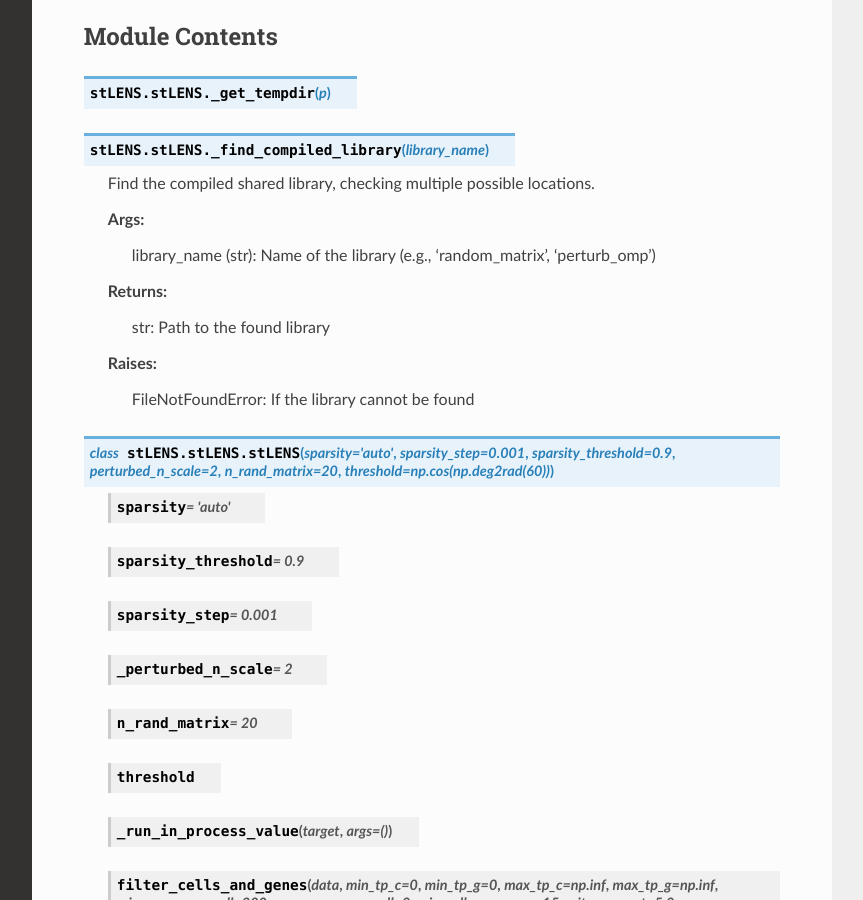
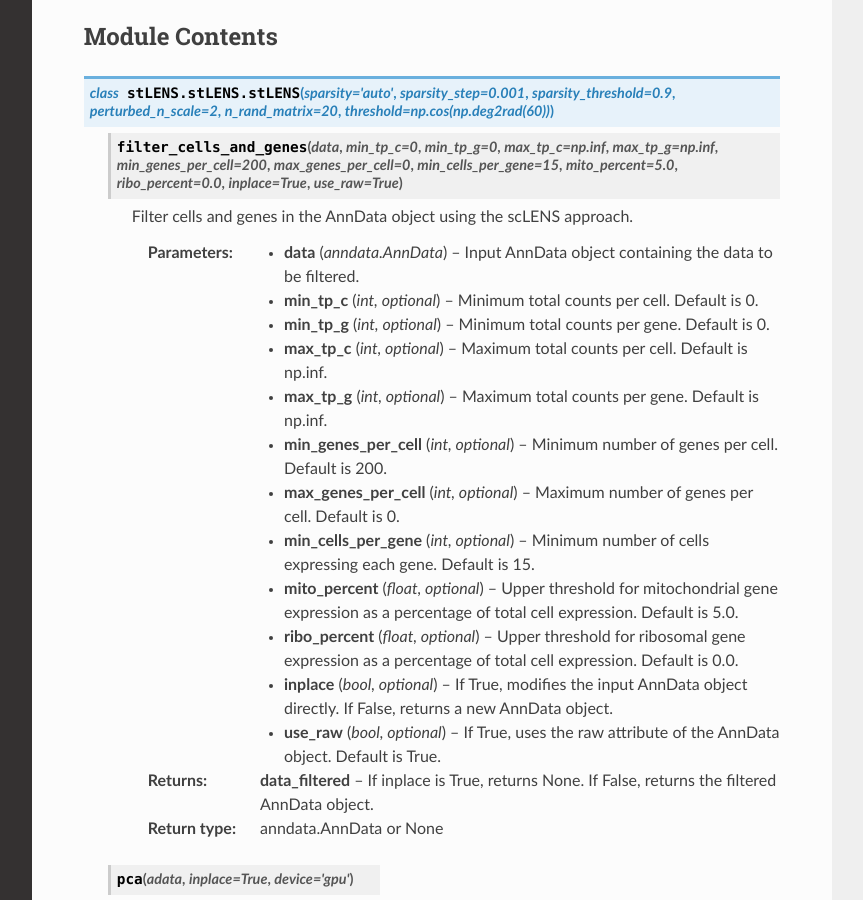
Before and after one commit to pnucolab/stLENS, a Sphinx documentation site: the page built from docs/source/autoapi/stLENS/stLENS/index.rst, in a window 1280 px wide and 1400 px high, cut to the strip 500-1400 px from the top of the window. Shown: the whole strip, without its empty margins (268-1131 px from the left). Built offline with Sphinx 7.4.7 and the Read the Docs theme 3.1.0, drawn with Linux system fonts in a browser that asks for light colours; pages that are not in the unit, such as notebooks, are missing from menus; some of the changed text lies outside the part shown.

Commit message:
docs: change list structure

```diff
--- a/docs/source/autoapi/stLENS/index.rst
+++ b/docs/source/autoapi/stLENS/index.rst
@@ -10,18 +10,7 @@ Submodules
 .. toctree::
    :maxdepth: 1
 
-   /autoapi/stLENS/PCA/index
-   /autoapi/stLENS/calc/index
    /autoapi/stLENS/stLENS/index
-
-
-Attributes
-----------
-
-.. autoapisummary::
-
-   stLENS.stLENS
-   stLENS.__version__
 
 
 Package Contents
--- a/docs/source/autoapi/stLENS/stLENS/index.rst
+++ b/docs/source/autoapi/stLENS/stLENS/index.rst
@@ -24,53 +24,8 @@ Functions
 Module Contents
 ---------------
 
-.. py:function:: _get_tempdir(p)
-
-.. py:function:: _find_compiled_library(library_name)
-
-   Find the compiled shared library, checking multiple possible locations.
-
-   Args:
-       library_name (str): Name of the library (e.g., 'random_matrix', 'perturb_omp')
-
-   Returns:
-       str: Path to the found library
-
-   Raises:
-       FileNotFoundError: If the library cannot be found
-
 
 .. py:class:: stLENS(sparsity='auto', sparsity_step=0.001, sparsity_threshold=0.9, perturbed_n_scale=2, n_rand_matrix=20, threshold=np.cos(np.deg2rad(60)))
-
-   .. py:attribute:: sparsity
-      :value: 'auto'
-
-
-
-   .. py:attribute:: sparsity_threshold
-      :value: 0.9
-
-
-
-   .. py:attribute:: sparsity_step
-      :value: 0.001
-
-
-
-   .. py:attribute:: _perturbed_n_scale
-      :value: 2
-
-
-
-   .. py:attribute:: n_rand_matrix
-      :value: 20
-
-
-
-   .. py:attribute:: threshold
-
-
-   .. py:method:: _run_in_process_value(target, args=())
 
 
    .. py:method:: filter_cells_and_genes(data, min_tp_c=0, min_tp_g=0, max_tp_c=np.inf, max_tp_g=np.inf, min_genes_per_cell=200, max_genes_per_cell=0, min_cells_per_gene=15, mito_percent=5.0, ribo_percent=0.0, inplace=True, use_raw=True)
@@ -104,16 +59,6 @@ Module Contents
 
       :returns: **data_filtered** -- If inplace is True, returns None. If False, returns the filtered AnnData object.
       :rtype: anndata.AnnData or None
-
-
-
-   .. py:method:: _normalize(_raw)
-
-
-   .. py:method:: normalize_process(data, tmp_dir)
-
-
-   .. py:method:: _preprocess_rand(X, inplace=True, chunk_size='auto')
 
 
    .. py:method:: pca(adata, inplace=True, device='gpu')
@@ -151,16 +96,6 @@ Module Contents
       :rtype: anndata.AnnData or None
 
 
-
-   .. py:method:: _calculate_sparsity(X_filtered, tmp_dir, device)
-
-
-   .. py:method:: _PCA(X, device, plot_mp=False)
-
-
-   .. py:method:: _PCA_rand(X, n, strategy, device)
-
-
    .. py:method:: plot_robust_score(adata)
 
       Plot the robust scores and their stability.
@@ -171,11 +106,8 @@ Module Contents
       :rtype: scatter plot
 
 
+   .. py:method:: clean_tempfiles()
 
-   .. py:method:: estimate_matrix_memory(tuple, step)
+      Clean up temporary files created during processing.
 
-
-   .. py:method:: calculate_gpu_memory(gb, step)
-
-
-   .. py:method:: clean_tempfiles()
+      :rtype: None
--- a/docs/source/conf.py
+++ b/docs/source/conf.py
@@ -39,6 +39,10 @@ language = 'en'
 
 html_theme = 'sphinx_rtd_theme'
 html_static_path = ['_static']
+html_theme_options = {
+    "collapse_navigation": False,
+    "navigation_depth": 2,
+}
 
 source_suffix = {
     '.rst': 'restructuredtext',
@@ -67,7 +71,7 @@ def setup(app):
 autodoc_mock_imports = ["multiprocess"]
 
 autoapi_keep_files = True
-autoapi_add_toctree_entry = True
+autoapi_add_toctree_entry = False
 
 napoleon_google_docstring = False
 napoleon_numpy_docstring = True
```
Also changed, not shown: docs/source/autoapi/index.rst (+8 -4 lines), docs/source/autoapi/stLENS/PCA/index.rst (deleted, +0 -48 lines), docs/source/autoapi/stLENS/calc/index.rst (deleted, +0 -87 lines).
